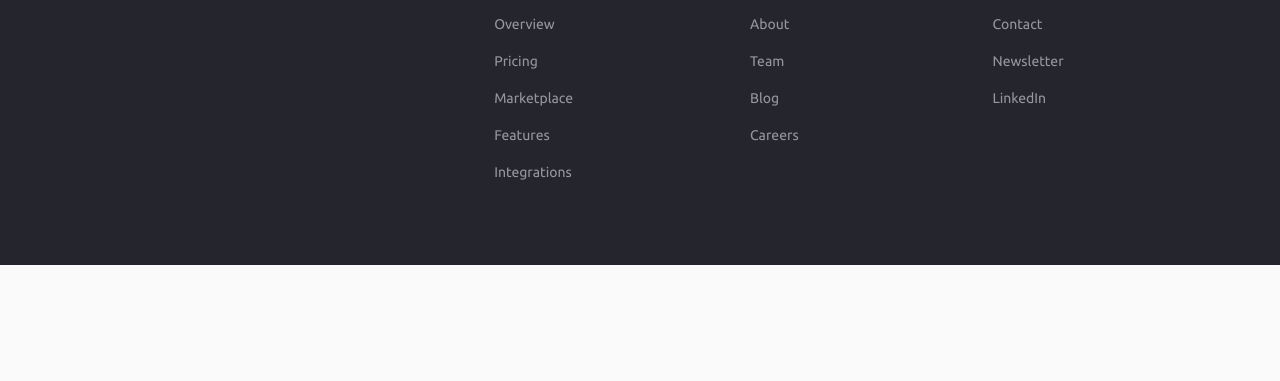
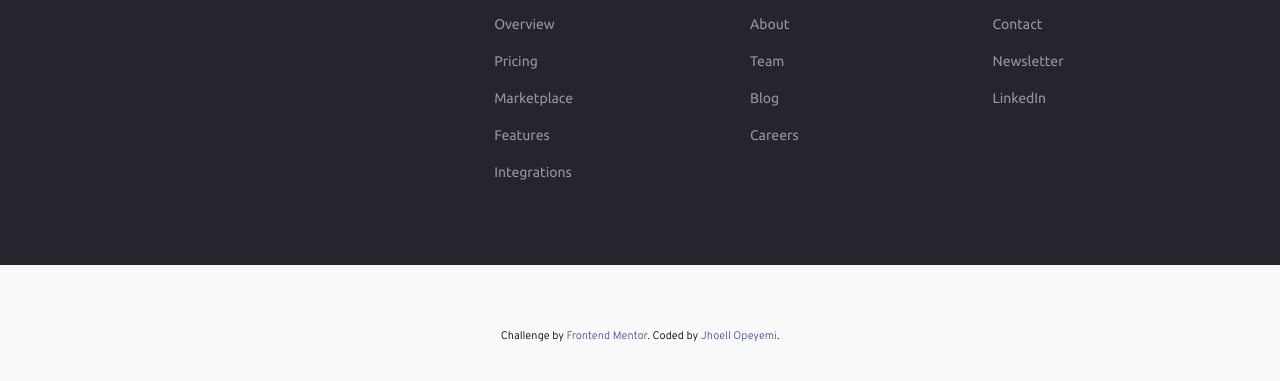
Before and after one commit to JhoellOpeyemi/blogr-landing-page, a plain HTML site: page index.html in a window 1280 px wide. Shown: the part 3195-3576 px from the top of the page. Before the commit the page ends 3460 px from the top, so only its background shows below. Drawn offline with Linux system fonts and the light colour scheme.

Commit message:
third commit

```diff
--- a/index.html
+++ b/index.html
@@ -230,22 +230,18 @@
 				</div>
 			</div>
 		</footer>
-		<!--
 
-  <div class="attribution">
-    Challenge by <a href="https://www.frontendmentor.io?ref=challenge" target="_blank">Frontend Mentor</a>.
-    Coded by <a href="#">Your Name Here</a>.
-  </div>
-
-	<style>
-			.attribution {
-				font-size: 11px;
-				text-align: center;
-			}
-			.attribution a {
-				color: hsl(228, 45%, 44%);
-			}
-		</style>-->
+		<div class="attribution">
+			Challenge by
+			<a href="https://www.frontendmentor.io?ref=challenge" target="_blank"
+				>Frontend Mentor</a
+			>. Coded by
+			<a
+				href="https://www.frontendmentor.io/profile/JhoellOpeyemi"
+				target="_blank"
+				>Jhoell Opeyemi</a
+			>.
+		</div>
 
 		<script src="./js/script.js"></script>
 	</body>
--- a/scss/style.scss
+++ b/scss/style.scss
@@ -370,4 +370,14 @@ footer {
 	}
 }
 
+.attribution {
+	font-size: 11px;
+	text-align: center;
+	margin: 4rem 0;
+
+	a {
+		color: hsl(228, 45%, 44%);
+	}
+}
+
 @import 'media';
```
Also changed, not shown: css/style.css.
